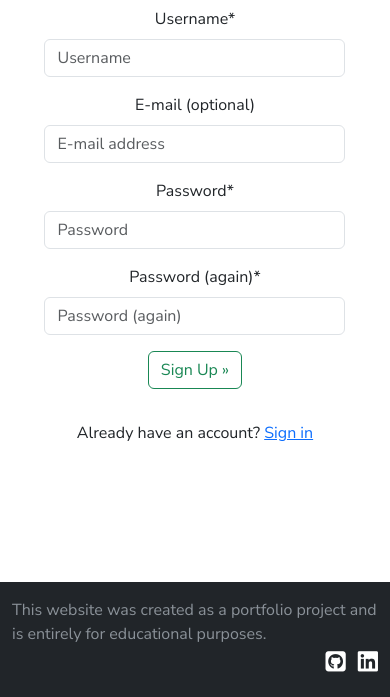
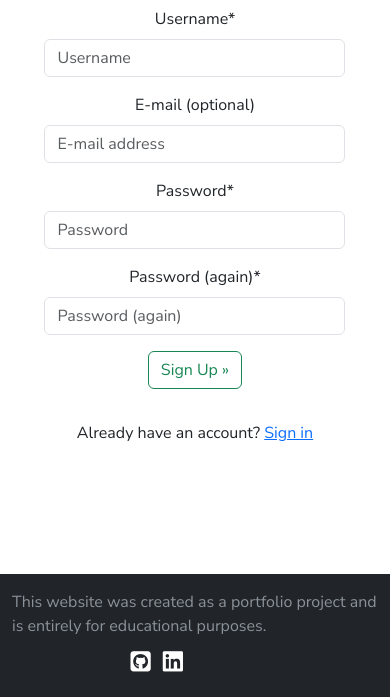
Before and after one commit to AndreeeasN/pp4-empty-thoughts, a Django app: page /accounts/signup/ in a window 390 px wide. Shown: the part 147-844 px from the top of the page. Run offline with Django 3.2, Linux system fonts and the light colour scheme; data that the repository does not hold is empty; some libraries are stand-ins or nearby versions.

Commit message:
Style footer to look better on small screens

```diff
--- a/templates/base.html
+++ b/templates/base.html
@@ -6,9 +6,7 @@
     <meta charset="UTF-8">
     <meta name="viewport" content="width=device-width, initial-scale=1.0">
     <link href="https://cdn.jsdelivr.net/npm/bootstrap@5.3.0/dist/css/bootstrap.min.css" rel="stylesheet" integrity="sha384-9ndCyUaIbzAi2FUVXJi0CjmCapSmO7SnpJef0486qhLnuZ2cdeRhO02iuK6FUUVM" crossorigin="anonymous">
-    <!-- Required for django-select2 -->
-    {{ form.media.css }}
-    <!-- Jquery used with select2 widgets -->
+    <!-- Jquery used by select2 and various scripts -->
     <script src="https://cdnjs.cloudflare.com/ajax/libs/jquery/3.5.1/jquery.min.js"></script>
     <link href="https://cdn.jsdelivr.net/npm/select2@4.1.0-rc.0/dist/css/select2.min.css" rel="stylesheet">
     <link rel="stylesheet" href="https://cdn.jsdelivr.net/npm/select2-bootstrap-5-theme@1.3.0/dist/select2-bootstrap-5-theme.min.css">
@@ -16,6 +14,8 @@
     <link rel="icon" type="image/png" href="{% static 'images/favicon/favicon.ico' %}"/>
     <meta name="description" content="A place to share your thoughts, be they deep or silly.">
     <title>Empty Thoughts</title>
+    <!-- Required for forms -->
+    {{ form.media.css }}
 </head>
 
 <body>
@@ -139,7 +139,7 @@
         <div class="col-md-6">
           <p class="text-body-secondary mb-0">This website was created as a portfolio project and is entirely for educational purposes.</p>
         </div>
-        <div class="col-md-6">
+        <div class="col-6 mt-2">
           <ul class="list-inline text-end mb-0">
             <li class="list-inline-item">
               <a class="fs-3 link-body-emphasis" href="https://github.com/AndreeeasN" target="_blank" aria-label="Link to Andreas Norberg Bergström's GitHub page (Opens in a new tab)"><i class="fa-brands fa-square-github"></i></a>
@@ -153,15 +153,15 @@
     </div>
   </footer>
 
+  <!-- Form script -->
   {{ form.media.js }}
-
   <!-- Bootstrap script -->
   <script src="https://cdn.jsdelivr.net/npm/bootstrap@5.3.0/dist/js/bootstrap.bundle.min.js" integrity="sha384-geWF76RCwLtnZ8qwWowPQNguL3RmwHVBC9FhGdlKrxdiJJigb/j/68SIy3Te4Bkz" crossorigin="anonymous"></script>
   <!-- font-awesome script -->
   <script src="https://kit.fontawesome.com/b7d2707d73.js" crossorigin="anonymous"></script>
   <!-- Script to automatically close message boxes -->
   <script src="{% static 'js/closeMessage.js' %}"></script>
-<!-- Select2 scripts, used for tags -->
+  <!-- Select2 scripts, used for tag widgets -->
   <script src="https://cdn.jsdelivr.net/npm/select2@4.1.0-rc.0/dist/js/select2.min.js"></script>
   <script src="{% static 'js/enableSearchTagwidget.js' %}"></script>
 
```
Lines whose indentation alone changed are shown as unchanged.
